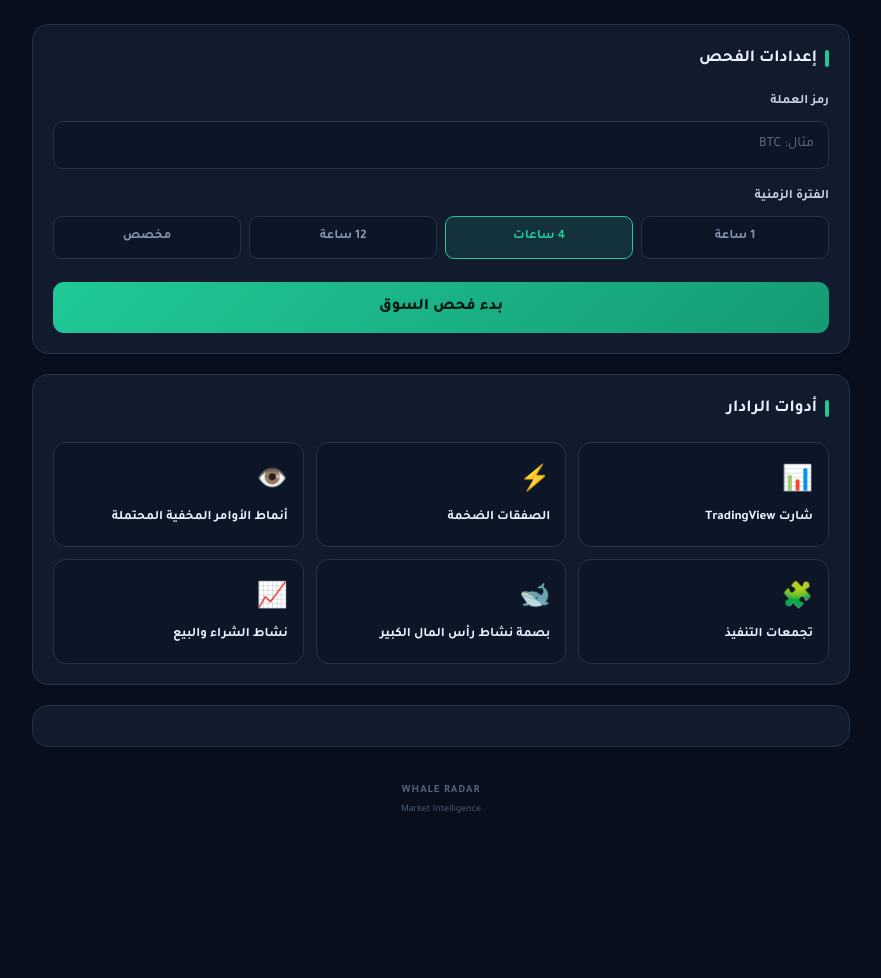
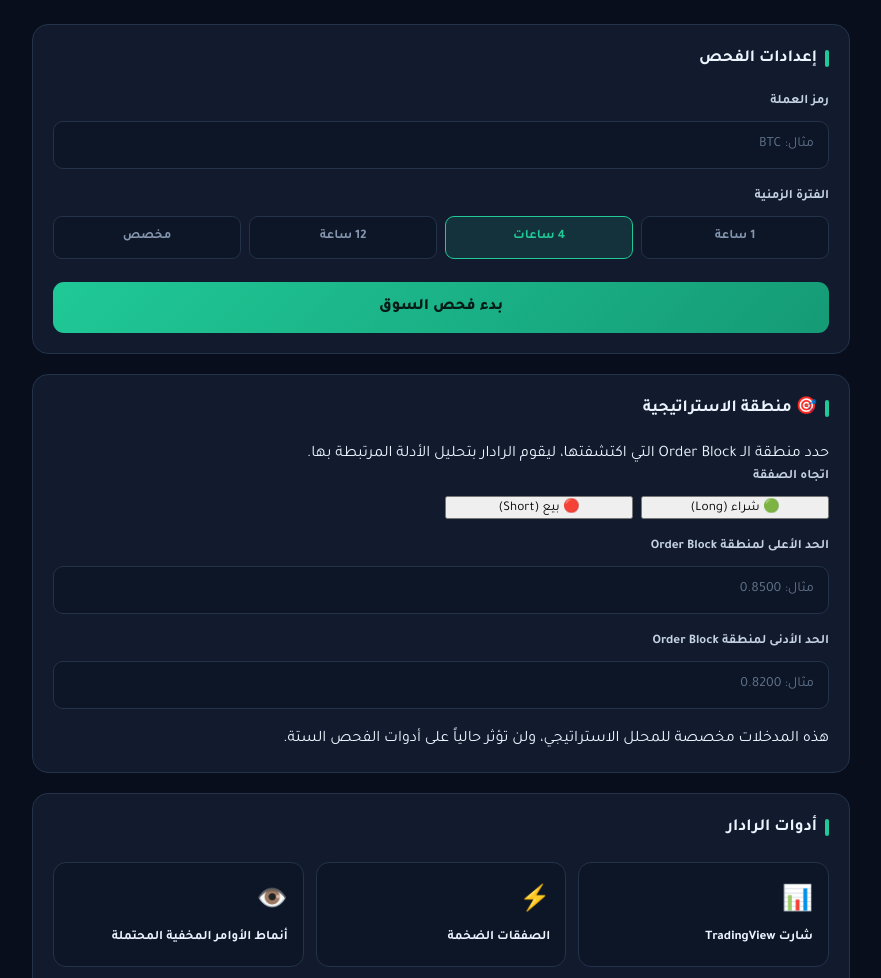
Before and after one commit to boobgeee167-beep/Radar-ob1, a plain HTML site: page index.html in a window 1280 px wide. Shown: the part 122-1100 px from the top of the page, without its empty margins (199-1080 px from the left). Before the commit the page ends 990 px from the top, so only its background shows below. Drawn offline with Linux system fonts and the light colour scheme.

Commit message:
Update index.html

```diff
--- a/index.html
+++ b/index.html
@@ -109,6 +109,84 @@
         </section>
 
 
+        <!-- إعدادات الاستراتيجية -->
+        <section class="settings-section">
+
+            <h2>🎯 منطقة الاستراتيجية</h2>
+
+            <p>
+                حدد منطقة الـ Order Block التي اكتشفتها،
+                ليقوم الرادار بتحليل الأدلة المرتبطة بها.
+            </p>
+
+            <div class="form-group">
+
+                <label>اتجاه الصفقة</label>
+
+                <div class="time-options">
+
+                    <button
+                        type="button"
+                        class="direction-btn active"
+                        data-direction="long"
+                    >
+                        🟢 شراء (Long)
+                    </button>
+
+                    <button
+                        type="button"
+                        class="direction-btn"
+                        data-direction="short"
+                    >
+                        🔴 بيع (Short)
+                    </button>
+
+                </div>
+
+            </div>
+
+
+            <div class="form-group">
+
+                <label for="ob-upper">
+                    الحد الأعلى لمنطقة Order Block
+                </label>
+
+                <input
+                    type="number"
+                    id="ob-upper"
+                    placeholder="مثال: 0.8500"
+                    step="any"
+                    inputmode="decimal"
+                >
+
+            </div>
+
+
+            <div class="form-group">
+
+                <label for="ob-lower">
+                    الحد الأدنى لمنطقة Order Block
+                </label>
+
+                <input
+                    type="number"
+                    id="ob-lower"
+                    placeholder="مثال: 0.8200"
+                    step="any"
+                    inputmode="decimal"
+                >
+
+            </div>
+
+            <p>
+                هذه المدخلات مخصصة للمحلل الاستراتيجي،
+                ولن تؤثر حالياً على أدوات الفحص الستة.
+            </p>
+
+        </section>
+
+
         <!-- أدوات الرادار -->
         <section class="radar-section">
 
@@ -171,6 +249,22 @@
     </main>
 
 
+    <!-- اختيار اتجاه الاستراتيجية -->
+    <script>
+        document.querySelectorAll(".direction-btn").forEach(button => {
+            button.addEventListener("click", () => {
+
+                document.querySelectorAll(".direction-btn").forEach(item => {
+                    item.classList.remove("active");
+                });
+
+                button.classList.add("active");
+
+            });
+        });
+    </script>
+
+
     <!-- مشغل التطبيق -->
     <script src="app.js"></script>
 
```
